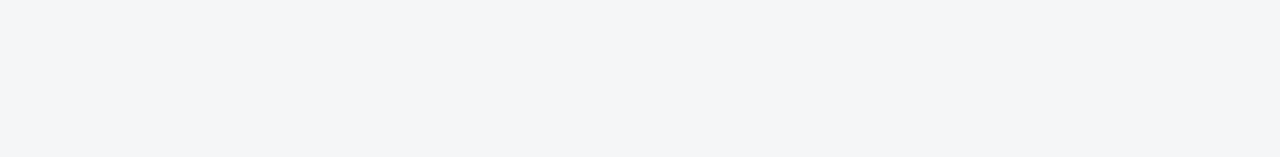
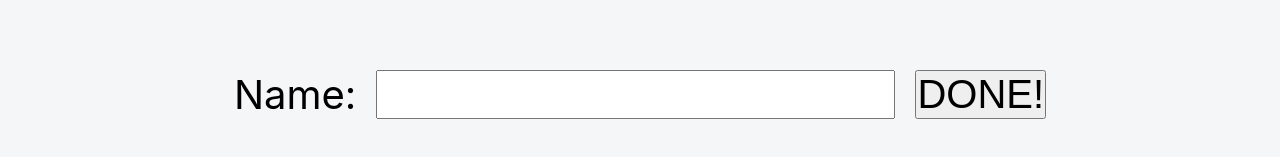
Before and after one commit to CristianAyala14/React-ecommerce, a React (Create React App) app: page / in a window 1280 px wide. Shown: the part 2800-2957 px from the top of the page. Before the commit the page ends 2770 px from the top, so only its background shows below. Built offline with nearby package versions, Linux system fonts and the light colour scheme.

Commit message:
18-10-23 12:33 pm

```diff
--- a/src/App.js
+++ b/src/App.js
@@ -2,15 +2,31 @@ import './App.css';
 import Navbar1 from './components/navbar1';
 import Mainbody from './components/main-body';
 
+import withFormValidation from './hooks/withformvalidation';
+import Form from './components/form';
+import { useState } from "react";
+
+//HOC 1: Usamos el hoc(withFormValidation) para el form(Form), y lo guardamos en WithFormValidation que sera el componente que usaremos en la app.
+const WithFormValidation = withFormValidation(Form)
 
 function App() {
+  /*HOC 2: Al crear el form, le dimos varias props, aqui seteamos a traves del nuevo componente "WithFormValidation" las props "formData"(que sera un use state de nombre y email),
+  y "onChange" que es una funcion handleChange(ver para que sirve).
+  Otras props que estamos seteando al form son "error" y "validateForm" solo que lo hacemos a traves del hoc(withFormValidation).
+  */
+  const [formData, setFormData] = useState({nombre: "", email: ""})
+  function handleChange(event){
+    setFormData({
+      ...formData, [event.target.name]: event.target.value
+    });
+  }
+  //-----------------------------------------------------------------
   return (
     <div className="App">
       <Navbar1 tittle = 'E-COMMERCE' op1 = 'INFO+' op2 = '1'/>
       <Mainbody/>
-
+      <WithFormValidation formData={formData} onChange={handleChange}/>
     </div>
   );
 }
-
 export default App;
--- /dev/null
+++ b/src/components/form.jsx
@@ -0,0 +1,18 @@
+import React from 'react';
+import '../stylesheets/form.css';
+
+function Form ({formData, error, validateForm, onChange}){
+    function handleSubmit(event){
+        event.preventDefault();
+        validateForm && validateForm(); //forma de validar si existe la funcion, de ser true se ejecutara.
+    }
+    return ( <form onSubmit={handleSubmit}>
+        <div className='form-css'>
+            <label className='form-name'>Name: </label>
+            <input className='form-input-name' type="text" name="name" value={formData.name} onChange={(e)=>onChange(e)}/>
+            {error && error.name && <div>{error.name}</div>}
+            <button className='form-submit-btn' type="submit">DONE!</button>
+        </div>
+    </form>);
+};
+export default Form;
--- /dev/null
+++ b/src/hooks/withformvalidation.js
@@ -0,0 +1,22 @@
+//high order component to validate a form
+import React from 'react';
+import { useState } from "react";
+
+
+ function withFormValidation(WrappedComponent){
+    const WithFormValidation = (props)=>{
+        const[error, setErrors] = useState({})
+        function validateForm(){
+            const newErrors = {};
+            if(!props.formData.name){
+                newErrors.name = "el nombre es requerido";
+            }
+            setErrors(newErrors);
+        }
+
+        return (<WrappedComponent {...props} error={error} validateForm={validateForm}/>);
+    };
+    return WithFormValidation;
+};
+
+export default withFormValidation;
--- /dev/null
+++ b/src/stylesheets/form.css
@@ -0,0 +1,17 @@
+.form-css{
+    padding: 10rem;
+    display: flex;
+    justify-content: center;
+    align-items: center;
+    gap: 2rem;
+}
+
+.form-name{
+    font-size: 4rem;
+}
+.form-input-name{
+    font-size: 4rem;
+}
+.form-submit-btn{
+    font-size: 4rem;
+}
```
Also changed, not shown: src/components/main-body.jsx (line endings or trailing spaces).
